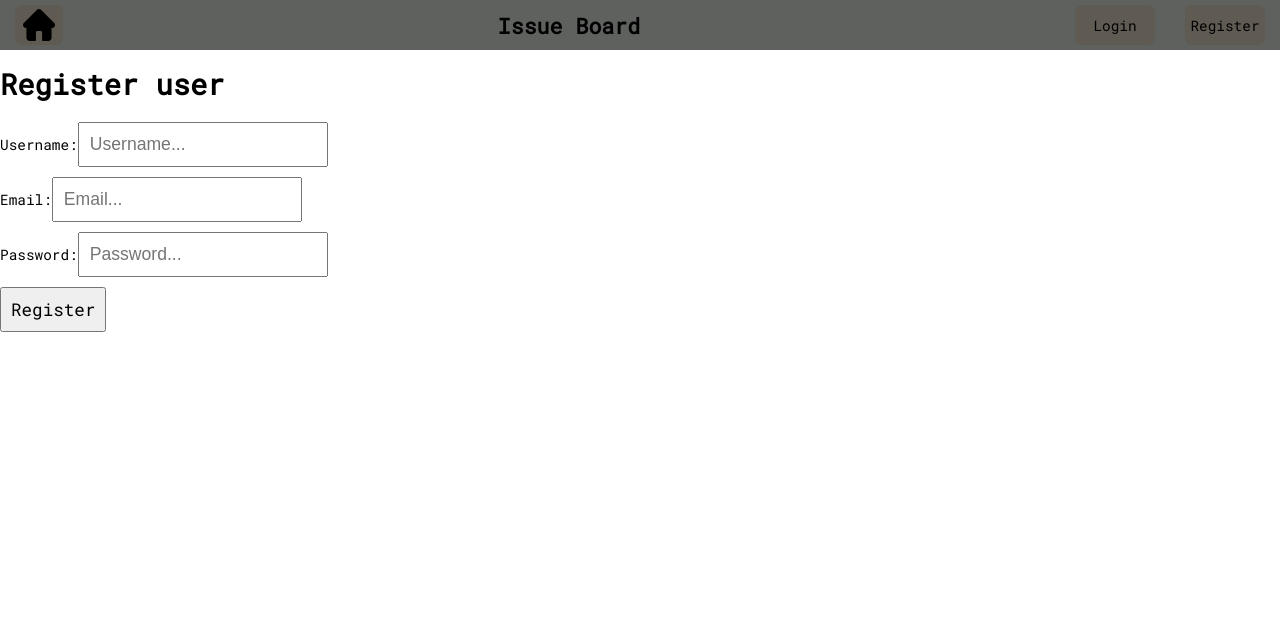
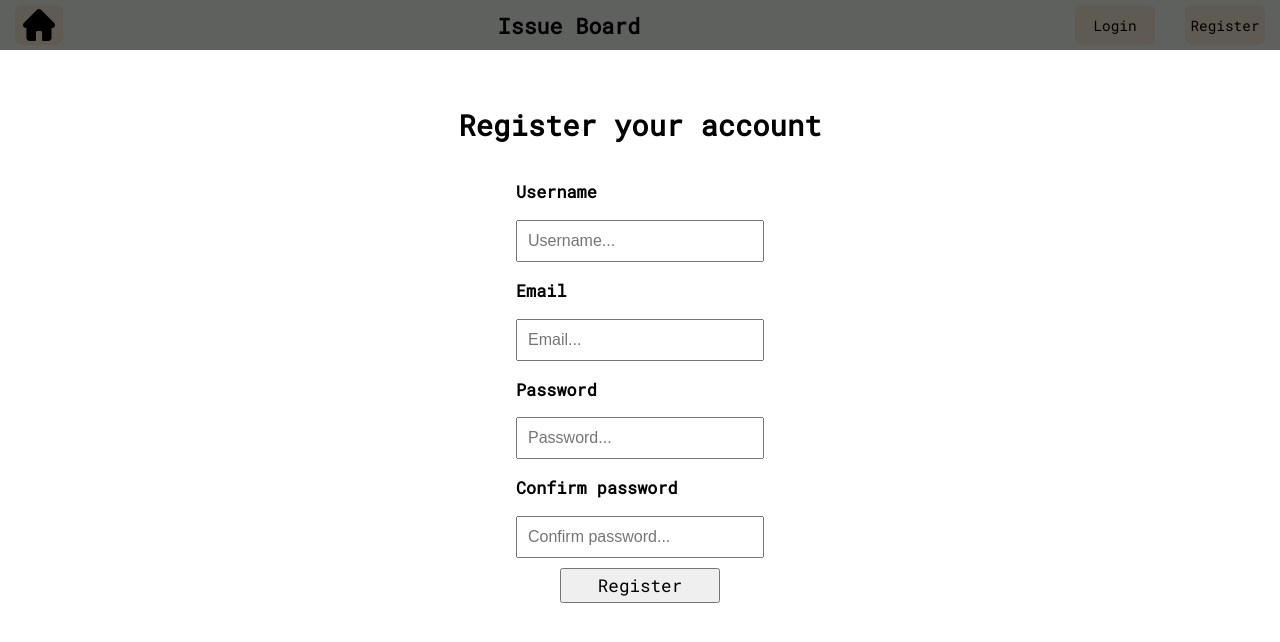
Before and after one commit to mhcrocky/issueboard, a React (Create React App) app in the folder frontend/: page /register in a window 1280 px wide. Shown: the top 642 px of the page. Built offline with nearby package versions, Linux system fonts and the light colour scheme; no server answers.

Commit message:
Style and fix register

```diff
--- a/frontend/src/util/registerValidation.ts
+++ b/frontend/src/util/registerValidation.ts
@@ -20,7 +20,13 @@ export const validateEmail = (
   if (email.trim().length === 0) {
     setEmailError("Email field is empty");
     return false;
-  } else {
+  }
+  // eslint-disable-next-line no-useless-escape
+  else if(!(/^[A-Za-z0-9+_.-]+@(.+)$/).test(email)) {
+    setEmailError("This is not an email");
+    return false
+  }
+  else {
     setEmailError("");
     return true;
   }
@@ -40,6 +46,19 @@ export const validatePassword = (
     return false;
   } else {
     setPasswordError("");
-	return true;
+    return true;
   }
 };
+
+export const validateConfirmPassword = (
+  password: string,
+  confirmPassword: string,
+  setConfirmPasswordError: React.Dispatch<React.SetStateAction<string>>
+): boolean => {
+  if(password !== confirmPassword){
+    setConfirmPasswordError("Passwords do not match");
+    return false;
+  }
+  setConfirmPasswordError("");
+  return true;
+};
--- a/frontend/src/views/Login.css
+++ b/frontend/src/views/Login.css
@@ -1,5 +1,5 @@
 #login-container{
-	height: 70vh;
+	height: 45vh;
 }
 
 #login-form{
--- a/frontend/src/views/Login.tsx
+++ b/frontend/src/views/Login.tsx
@@ -52,8 +52,6 @@ export const Login: React.FC = () => {
       dispatch({ type: "successful" });
 
       writeToken(client, response.data?.login?.accessToken!);
-
-      console.log(client.cache);
 
       setUser!(response.data?.login?.user!);
 
--- /dev/null
+++ b/frontend/src/views/Register.css
@@ -0,0 +1,13 @@
+#register-container{
+	height: 70vh;
+}
+
+#register-form input{
+	width: 14rem;
+	padding: 10px;
+	font-size: 1rem;
+}
+
+#register-button{
+	width: 10rem;
+}
--- a/frontend/src/views/Register.tsx
+++ b/frontend/src/views/Register.tsx
@@ -1,18 +1,24 @@
-import React, { useState } from "react";
+import React, { useContext, useState } from "react";
+import "./Register.css";
 import { useHistory } from "react-router-dom";
 import { useCreateUserMutation } from "../graphql/generated/graphql";
 import { useForm } from "../util/useForm";
 import {
+  validateConfirmPassword,
   validateEmail,
   validatePassword,
   validateUsername,
 } from "../util/registerValidation";
 import { useSnackBar } from "../context/SnackBarContext";
+import { UserContext } from "../context/UserContext";
+import { writeToken } from "../util/readAndWriteToken";
+import { useApolloClient } from "@apollo/client";
 
 interface RegisterForm {
   username: string;
   email: string;
   password: string;
+  confirmPassword: string;
 }
 
 export const Register: React.FC = () => {
@@ -20,12 +26,16 @@ export const Register: React.FC = () => {
     username: "",
     email: "",
     password: "",
+    confirmPassword: "",
   });
-  const {dispatch} = useSnackBar();
+  const { dispatch } = useSnackBar();
 
   const [usernameError, setUsernameError] = useState<string>("");
   const [emailError, setEmailError] = useState<string>("");
   const [passwordError, setPasswordErrror] = useState<string>("");
+  const [confirmPasswordError, setConfirmPasswordError] = useState<string>("");
+  const {setUser} = useContext(UserContext);
+  const client = useApolloClient();
   const history = useHistory();
   const [register] = useCreateUserMutation();
 
@@ -39,21 +49,25 @@ export const Register: React.FC = () => {
         attributes: {
           email: inputValues.email,
           name: inputValues.username,
-					password: inputValues.password
-				}
-			}
-		})
+          password: inputValues.password,
+        },
+      },
+    });
 
     const errors = response.data?.createUser?.errors;
-		console.log(response.data?.createUser)
+    console.log(response.data?.createUser);
 
-		if(errors){
-      dispatch({type: 'error', error: "Could not register"})
+    if (errors) {
+      dispatch({ type: "error", error: "Your email is already taken" });
       return;
     }
 
+    dispatch({ type: "successful" });
 
-    dispatch({type: 'successful'});
+    writeToken(client, response.data?.createUser?.accessToken!);
+
+    setUser!(response.data?.createUser?.user!)
+
     history.push("/");
   };
 
@@ -70,13 +84,14 @@ export const Register: React.FC = () => {
   };
 
   return (
-    <div>
-      <h1>Register user</h1>
-      <form onSubmit={handleSubmit}>
-        <div>
-          <label>Username:</label>
+    <div id="register-container" className="container">
+      <h1>Register your account</h1>
+      <form id="register-form" onSubmit={handleSubmit}>
+        <h3>Username</h3>
         <input
           name="username"
+          required
+          className="form-input"
           value={inputValues.username}
           type="text"
           placeholder="Username..."
@@ -86,11 +101,11 @@ export const Register: React.FC = () => {
           }
         />
         <p className="error">{usernameError}</p>
-        </div>
-        <div>
-          <label>Email:</label>
+        <h3>Email</h3>
         <input
           name="email"
+          required
+          className="form-input"
           value={inputValues.email}
           type="text"
           placeholder="Email..."
@@ -98,11 +113,11 @@ export const Register: React.FC = () => {
           onBlur={() => validateEmail(inputValues.email, setEmailError)}
         />
         <p className="error">{emailError}</p>
-        </div>
-        <div>
-          <label>Password:</label>
+        <h3>Password</h3>
         <input
           name="password"
+          required
+          className="form-input"
           value={inputValues.password}
           type="password"
           placeholder="Password..."
@@ -112,8 +127,29 @@ export const Register: React.FC = () => {
           }
         />
         <p className="error">{passwordError}</p>
+        <h3>Confirm password</h3>
+        <input
+          name="confirmPassword"
+          required
+          className="form-input"
+          value={inputValues.confirmPassword}
+          type="password"
+          placeholder="Confirm password..."
+          onChange={setInputValues}
+          onBlur={() =>
+            validateConfirmPassword(
+              inputValues.password,
+              inputValues.confirmPassword,
+              setConfirmPasswordError
+            )
+          }
+        />
+        <p className="error">{confirmPasswordError}</p>
+        <div className="container">
+          <button id="register-button" className="form-button" type="submit">
+            Register
+          </button>
         </div>
-        <button type="submit">Register</button>
       </form>
     </div>
   );
```
Also changed, not shown: 1 other file (tests, documents, lock files or other folders). Lines whose indentation alone changed are shown as unchanged.
